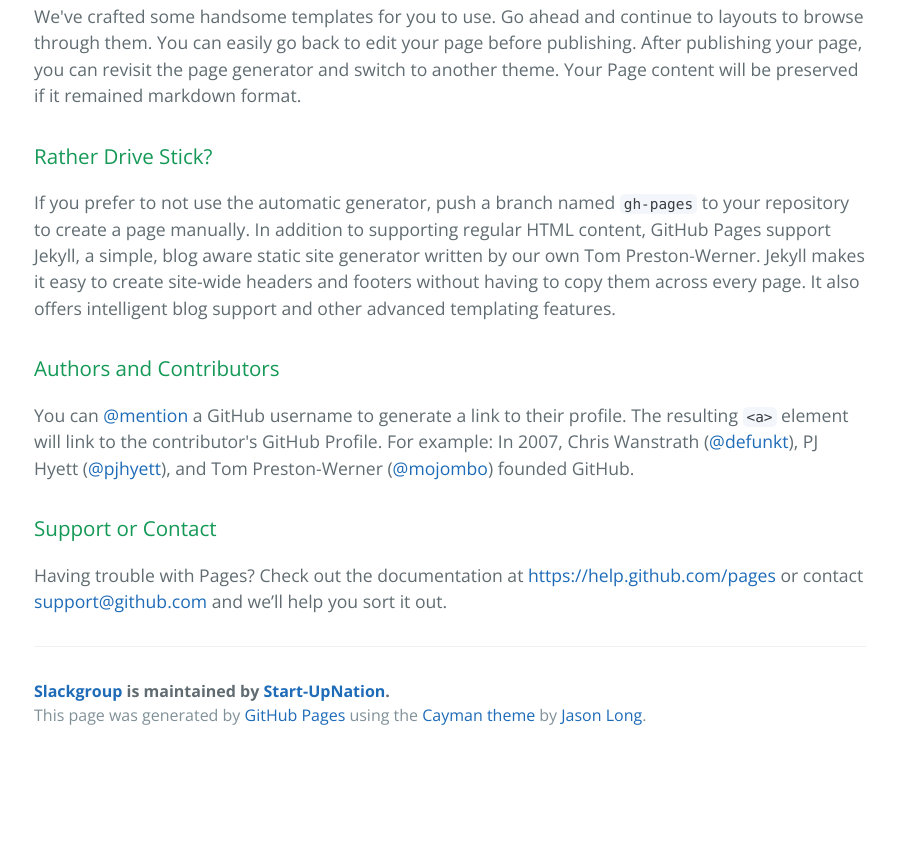
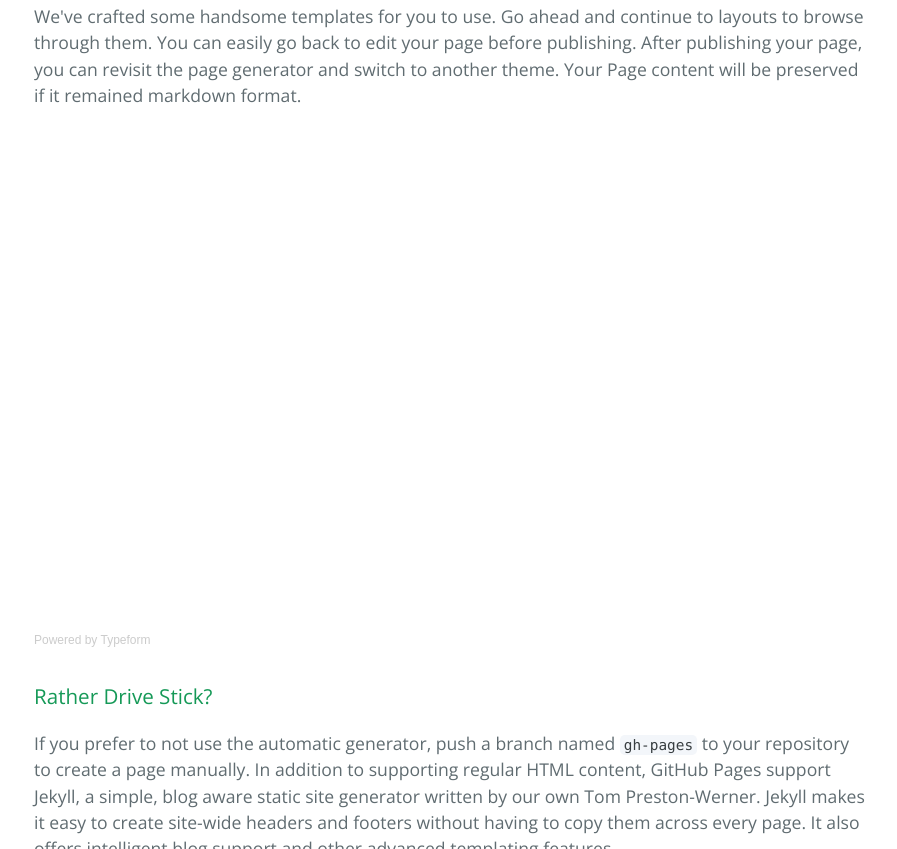
Before and after one commit to Start-UpNation/slack, a plain HTML site: page index.html in a window 1280 px wide. Shown: the part 659-1508 px from the top of the page, without its empty margins (190-1087 px from the left). Before the commit the page ends 1418 px from the top, so only its background shows below. Drawn offline with nearby package versions, Linux system fonts and the light colour scheme; a script that the page names is missing.

Commit message:
Update index.html

```diff
--- a/index.html
+++ b/index.html
@@ -32,6 +32,10 @@ $ git checkout gh-pages
 <a id="designer-templates" class="anchor" href="#designer-templates" aria-hidden="true"><span class="octicon octicon-link"></span></a>Designer Templates</h3>
 
 <p>We've crafted some handsome templates for you to use. Go ahead and continue to layouts to browse through them. You can easily go back to edit your page before publishing. After publishing your page, you can revisit the page generator and switch to another theme. Your Page content will be preserved if it remained markdown format.</p>
+<!-- Change the width and height values to suit you best -->
+<div class="typeform-widget" data-url="https://aarontaylor613.typeform.com/to/OfTH3U" data-text="Slack" style="width:100%;height:500px;"></div>
+<script>(function(){var qs,js,q,s,d=document,gi=d.getElementById,ce=d.createElement,gt=d.getElementsByTagName,id='typef_orm',b='https://s3-eu-west-1.amazonaws.com/share.typeform.com/';if(!gi.call(d,id)){js=ce.call(d,'script');js.id=id;js.src=b+'widget.js';q=gt.call(d,'script')[0];q.parentNode.insertBefore(js,q)}})()</script>
+    <div style="font-family: Sans-Serif;font-size: 12px;color: #999;opacity: 0.5; padding-top: 5px;">Powered by <a href="http://www.typeform.com/?utm_campaign=typeform_OfTH3U&amp;utm_source=website&amp;utm_medium=typeform&amp;utm_content=typeform-embedded&amp;utm_term=English" style="color: #999" target="_blank">Typeform</a></div>
 
 <h3>
 <a id="rather-drive-stick" class="anchor" href="#rather-drive-stick" aria-hidden="true"><span class="octicon octicon-link"></span></a>Rather Drive Stick?</h3>
```
